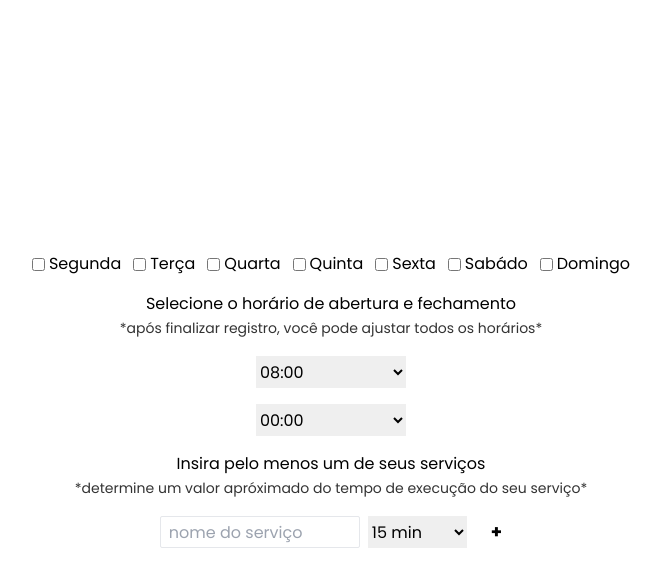
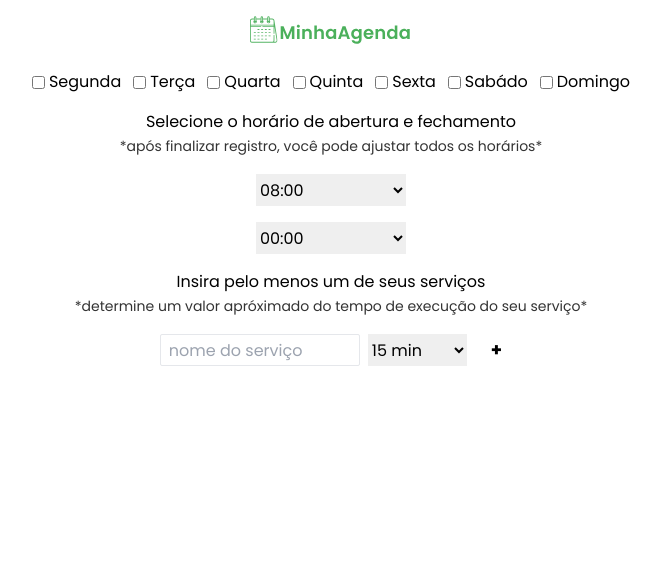
Before and after one commit to leandro-wrocha/minha-agenda, a Next.js app: page /register in a window 1280 px wide. Shown: the top 586 px of the page, without its empty margins (309-970 px from the left). Built offline with nearby package versions, Linux system fonts and the light colour scheme.

Commit message:
adicionado logo na página de registro

```diff
--- a/src/app/register/page.tsx
+++ b/src/app/register/page.tsx
@@ -86,7 +86,8 @@ export default function Page() {
   }
 
   return (
-    <div className="w-full h-screen flex justify-center items-center">
+    <div className="w-full h-screen flex flex-col items-center">
+      <img src="/logo.svg" alt="logo" className="mt-4 mb-6"/>
       <div className="max-w-[700px]">
         <ul className="flex gap-3">
           {days.map(day => (
```
